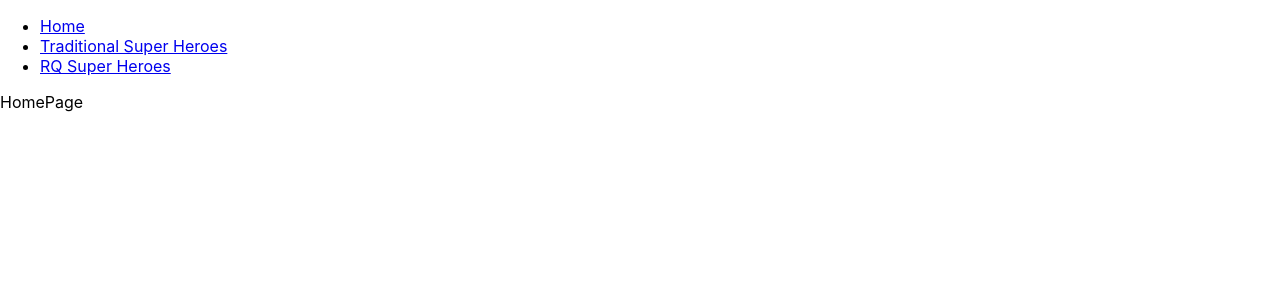
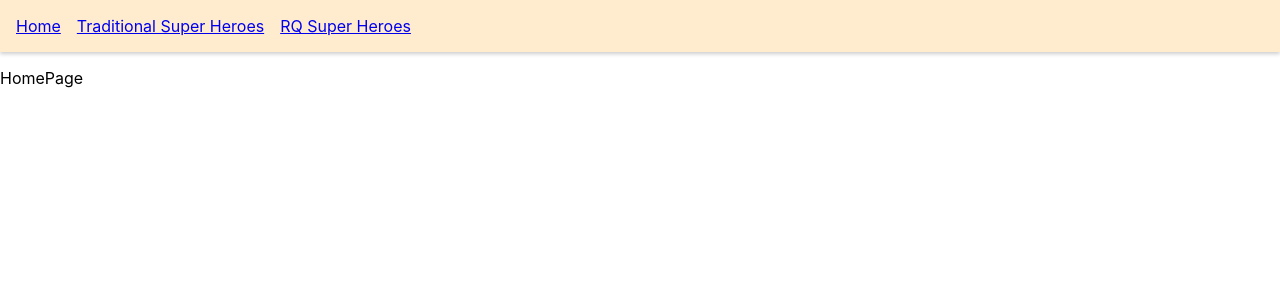
Before and after one commit to manisaparajuli/react-query, a React (Create React App) app: page / in a window 1280 px wide. Shown: the top 300 px of the page. Built offline with nearby package versions, Linux system fonts and the light colour scheme.

Commit message:
data fetched using axios

```diff
--- a/package.json
+++ b/package.json
@@ -6,6 +6,7 @@
     "@testing-library/jest-dom": "^5.17.0",
     "@testing-library/react": "^13.4.0",
     "@testing-library/user-event": "^13.5.0",
+    "axios": "^1.7.2",
     "json-server": "^1.0.0-beta.0",
     "react": "^18.3.1",
     "react-dom": "^18.3.1",
--- a/src/App.css
+++ b/src/App.css
@@ -1,38 +1,12 @@
-.App {
-  text-align: center;
+nav ul {
+  display: flex;
+  background-color: blanchedalmond;
+  margin-block-start: 0;
+  padding: 16px;
+  box-shadow: 0 2px 4px rgba(0, 0, 0, 0.2);
 }
 
-.App-logo {
-  height: 40vmin;
-  pointer-events: none;
+nav ul li {
+  list-style-type: none;
+  margin-right: 16px;
 }
-
-@media (prefers-reduced-motion: no-preference) {
-  .App-logo {
-    animation: App-logo-spin infinite 20s linear;
-  }
-}
-
-.App-header {
-  background-color: #282c34;
-  min-height: 100vh;
-  display: flex;
-  flex-direction: column;
-  align-items: center;
-  justify-content: center;
-  font-size: calc(10px + 2vmin);
-  color: white;
-}
-
-.App-link {
-  color: #61dafb;
-}
-
-@keyframes App-logo-spin {
-  from {
-    transform: rotate(0deg);
-  }
-  to {
-    transform: rotate(360deg);
-  }
-}
--- a/src/components/Superheros.page.jsx
+++ b/src/components/Superheros.page.jsx
@@ -1,5 +1,29 @@
+import { useState, useEffect } from "react"
+import axios from "axios"
 export const SuperherosPage = () => {
+
+  const [data, setData] = useState([])
+  const [ loading, setLoading] = useState(true)
+
+  useEffect(() => {
+    axios.get('http://localhost:4000/superheroes')
+    .then(res => {
+      setData(res.data)
+
+      setLoading(false)
+    })
+  }, [])
+
+  if (loading){
+    return <h2>Loading.....</h2>
+  }
+
   return (
-    <div>SuperherosPage.page</div>
+    <div>{
+      data.map((hero) => {
+        return <div key={hero.id}>{hero.name}</div>
+
+      })
+    }</div>
   )
 }
```
Also changed, not shown: 1 other file (tests, documents, lock files or other folders).
